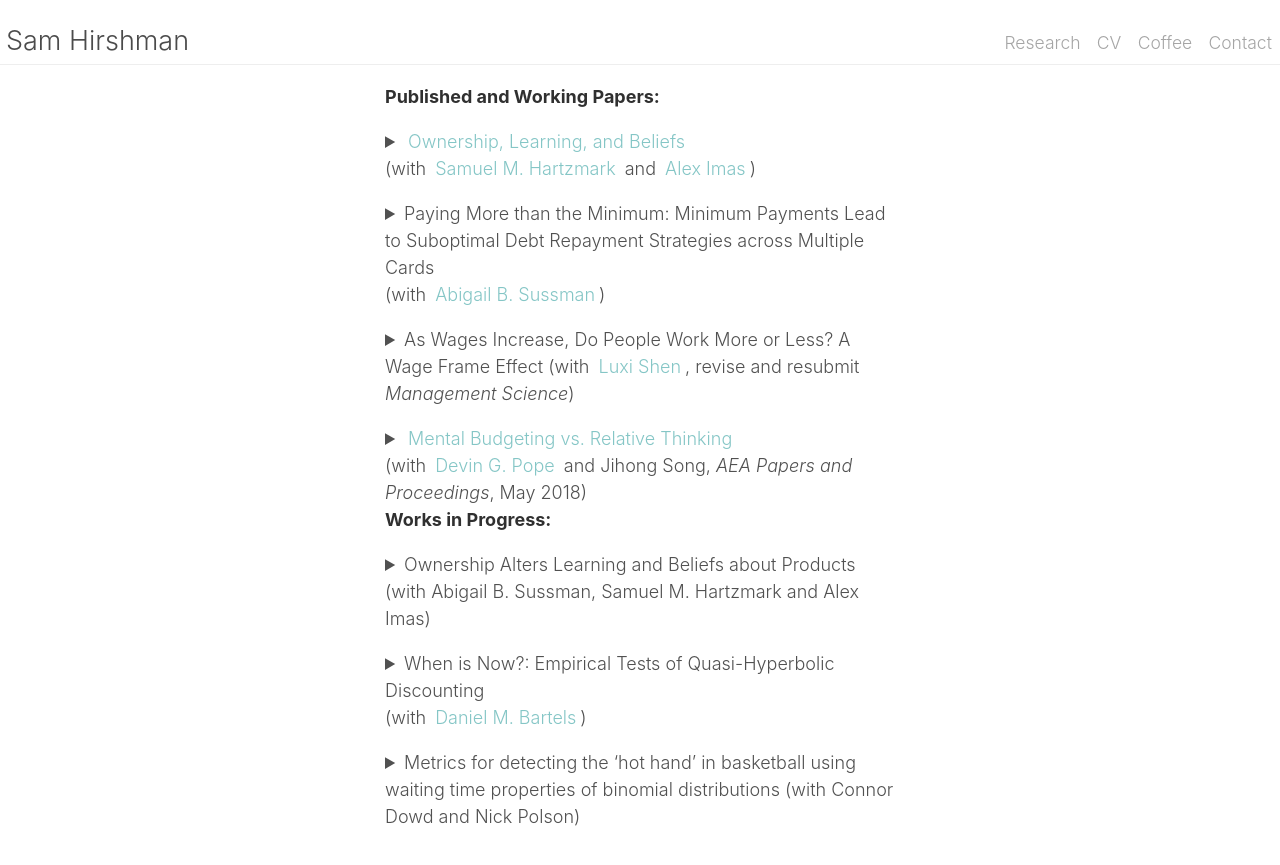
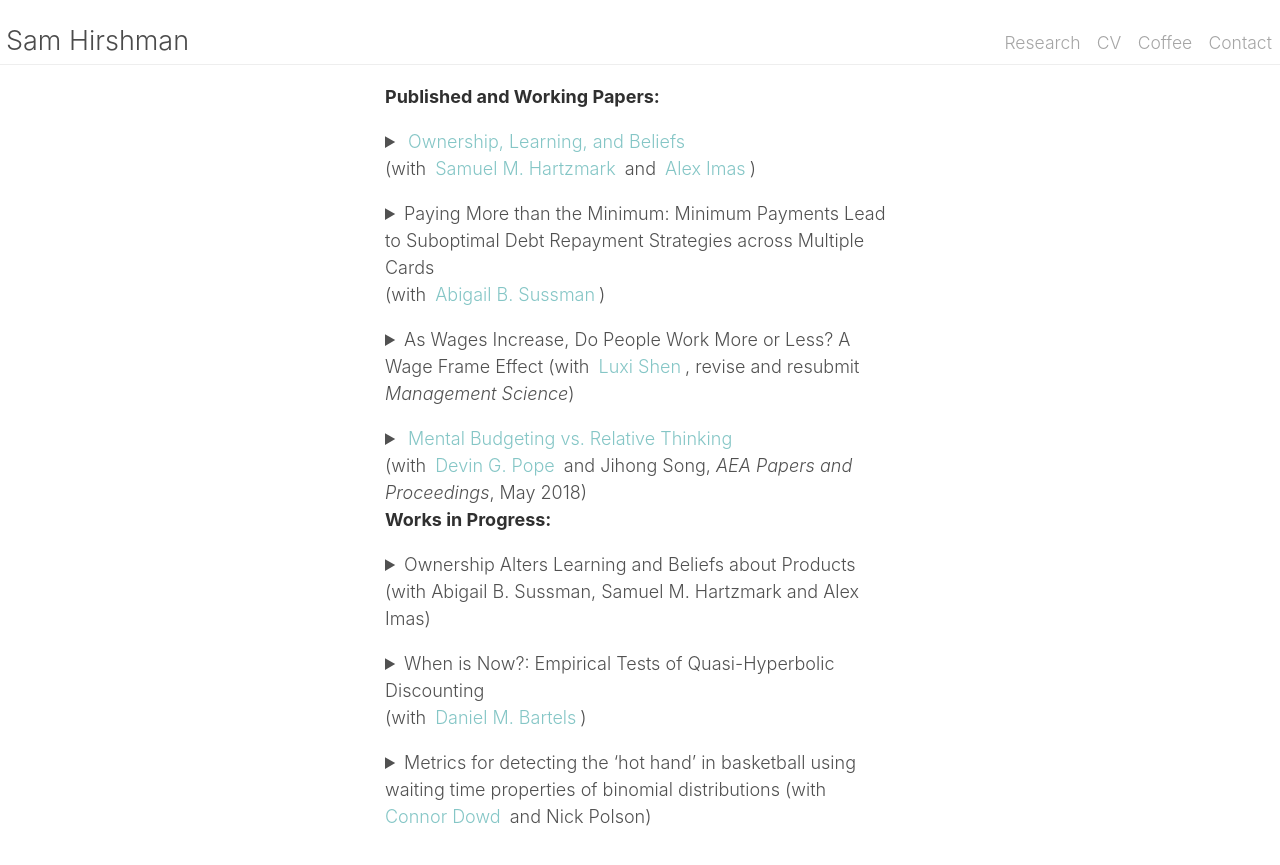
Before and after one commit to shirshma/shirshma.github.io, a Jekyll site: the page built from docs/research.md, in a window 1280 px wide. Shown: the top 865 px of the page. Built offline with Jekyll 4.4.1, drawn with Linux system fonts in a browser that asks for light colours; part of the change alters nothing that is shown.

```diff
--- a/docs/research.md
+++ b/docs/research.md
@@ -53,4 +53,4 @@ Quasi-hyperbolic discounting (Laibson, 1997) is often used to model excessive im
  </p>
  </details>
 
-<p> <details><summary>Metrics for detecting the ‘hot hand’ in basketball using waiting time properties of binomial distributions (with Connor Dowd and Nick Polson)</summary></details>
+<p> <details><summary>Metrics for detecting the ‘hot hand’ in basketball using waiting time properties of binomial distributions (with<a href="http://www.codowd.com/"> Connor Dowd</a> and Nick Polson)</summary></details>
```
